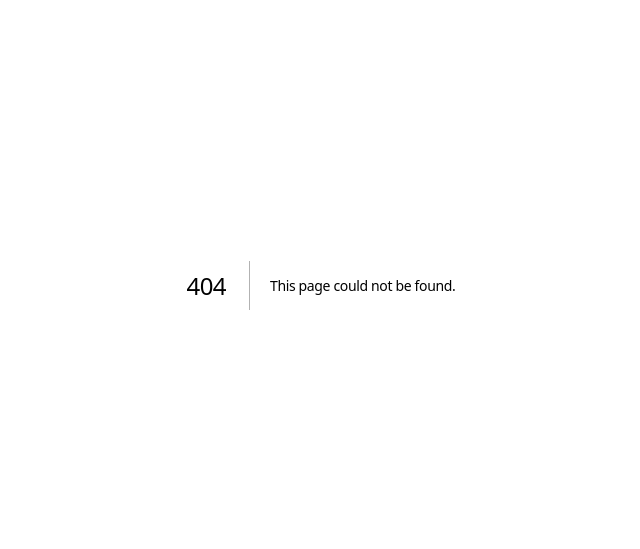
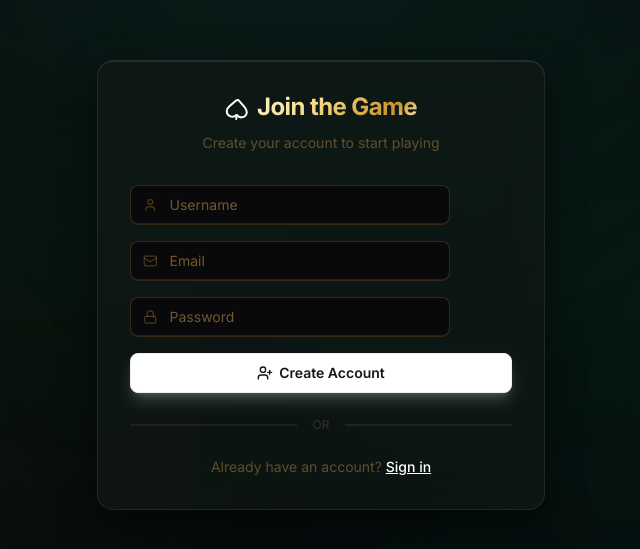
Before and after one commit to vedantbladers/JUDGEMENT-GAME, a Next.js app in the folder frontend/: page /register in a window 1280 px wide. Before the commit this address had no page. Shown: the part 115-664 px from the top of the page, without its empty margins (319-959 px from the left). Built offline with nearby package versions, Linux system fonts and the light colour scheme.

Commit message:
feat(ui): create user registration form with validation

```diff
--- /dev/null
+++ b/frontend/src/app/register/page.tsx
@@ -0,0 +1,172 @@
+/* Hallmark · pre-emit critique: P5 H5 E5 S5 R5 V5 */
+"use client";
+
+import { useState, useMemo } from "react";
+import { useRouter } from "next/navigation";
+import Link from "next/link";
+import { registerUser } from "@/lib/api";
+import { UserPlus, User, Mail, Lock, Spade } from "lucide-react";
+import { motion } from "framer-motion";
+import ParticleBackground from "@/components/ParticleBackground";
+
+function getPasswordStrength(password: string): { label: string; percent: number; color: string } {
+  if (password.length === 0) return { label: "", percent: 0, color: "bg-base-300" };
+  if (password.length < 6) return { label: "Weak", percent: 25, color: "bg-error" };
+  if (password.length < 8) return { label: "Fair", percent: 50, color: "bg-warning" };
+  const hasUpper = /[A-Z]/.test(password);
+  const hasNumber = /[0-9]/.test(password);
+  const hasSpecial = /[^a-zA-Z0-9]/.test(password);
+  const score = [hasUpper, hasNumber, hasSpecial].filter(Boolean).length;
+  if (score >= 2 && password.length >= 10) return { label: "Strong", percent: 100, color: "bg-success" };
+  if (score >= 1) return { label: "Good", percent: 75, color: "bg-info" };
+  return { label: "Fair", percent: 50, color: "bg-warning" };
+}
+
+export default function RegisterPage() {
+  const router = useRouter();
+  const [username, setUsername] = useState("");
+  const [email, setEmail] = useState("");
+  const [password, setPassword] = useState("");
+  const [error, setError] = useState("");
+  const [loading, setLoading] = useState(false);
+
+  const strength = useMemo(() => getPasswordStrength(password), [password]);
+
+  const handleSubmit = async (e: React.FormEvent) => {
+    e.preventDefault();
+    setError("");
+    setLoading(true);
+
+    try {
+      const data = await registerUser(username, email, password);
+      localStorage.setItem("jwt_token", data.token);
+      localStorage.setItem("user_id", String(data.user.id));
+      localStorage.setItem("username", data.user.username);
+      router.push("/dashboard");
+    } catch (err) {
+      setError(err instanceof Error ? err.message : "Registration failed");
+    } finally {
+      setLoading(false);
+    }
+  };
+
+  return (
+    <div className="min-h-screen flex items-center justify-center bg-base-100 relative overflow-hidden">
+      <ParticleBackground />
+
+      <motion.div
+        initial={{ opacity: 0, y: 30, scale: 0.95 }}
+        animate={{ opacity: 1, y: 0, scale: 1 }}
+        transition={{ type: "spring", stiffness: 200, damping: 20 }}
+        className="relative z-10 w-full max-w-md mx-4"
+      >
+        <div className="glass-card rounded-2xl p-8">
+          {/* Header */}
+          <div className="flex items-center justify-center gap-2 mb-2">
+            <motion.div
+              animate={{ rotate: [0, -8, 8, 0] }}
+              transition={{ duration: 3, repeat: Infinity, ease: "easeInOut" }}
+            >
+              <Spade className="w-6 h-6 text-primary" />
+            </motion.div>
+            <h2 className="font-heading text-2xl font-bold text-gradient-gold">Join the Game</h2>
+          </div>
+          <p className="text-center text-base-content/40 mb-8 text-sm">
+            Create your account to start playing
+          </p>
+
+          {/* Error Alert */}
+          {error && (
+            <motion.div
+              initial={{ opacity: 0, x: -10 }}
+              animate={{ opacity: 1, x: 0 }}
+              className="alert alert-error mb-5 text-sm error-shake"
+            >
+              <span>{error}</span>
+            </motion.div>
+          )}
+
+          {/* Form */}
+          <form onSubmit={handleSubmit} className="space-y-4">
+            <label className="input input-bordered flex items-center gap-3 input-glow">
+              <User className="w-4 h-4 text-base-content/30" />
+              <input
+                type="text"
+                className="grow bg-transparent"
+                placeholder="Username"
+                value={username}
+                onChange={(e) => setUsername(e.target.value)}
+                required
+              />
+            </label>
+
+            <label className="input input-bordered flex items-center gap-3 input-glow">
+              <Mail className="w-4 h-4 text-base-content/30" />
+              <input
+                type="email"
+                className="grow bg-transparent"
+                placeholder="Email"
+                value={email}
+                onChange={(e) => setEmail(e.target.value)}
+                required
+              />
+            </label>
+
+            <div>
+              <label className="input input-bordered flex items-center gap-3 input-glow">
+                <Lock className="w-4 h-4 text-base-content/30" />
+                <input
+                  type="password"
+                  className="grow bg-transparent"
+                  placeholder="Password"
+                  value={password}
+                  onChange={(e) => setPassword(e.target.value)}
+                  required
+                  minLength={6}
+                />
+              </label>
+              {/* Password Strength Bar */}
+              {password.length > 0 && (
+                <div className="mt-2 flex items-center gap-2">
+                  <div className="flex-1 h-1.5 rounded-full bg-base-300 overflow-hidden">
+                    <motion.div
+                      className={`h-full rounded-full ${strength.color}`}
+                      initial={{ width: 0 }}
+                      animate={{ width: `${strength.percent}%` }}
+                      transition={{ duration: 0.3 }}
+                    />
+                  </div>
+                  <span className="text-xs text-base-content/40">{strength.label}</span>
+                </div>
+              )}
+            </div>
+
+            <button
+              type="submit"
+              className="btn btn-primary w-full shadow-lg shadow-primary/20 hover:shadow-primary/40 transition-shadow"
+              disabled={loading}
+            >
+              {loading ? (
+                <span className="loading loading-spinner loading-sm" />
+              ) : (
+                <>
+                  <UserPlus className="w-4 h-4" />
+                  Create Account
+                </>
+              )}
+            </button>
+          </form>
+
+          {/* Login Link */}
+          <div className="divider text-base-content/20 text-xs my-6">OR</div>
+          <p className="text-center text-sm text-base-content/40">
+            Already have an account?{" "}
+            <Link href="/login" className="link link-primary font-medium">
+              Sign in
+            </Link>
+          </p>
+        </div>
+      </motion.div>
+    </div>
+  );
+}
```
